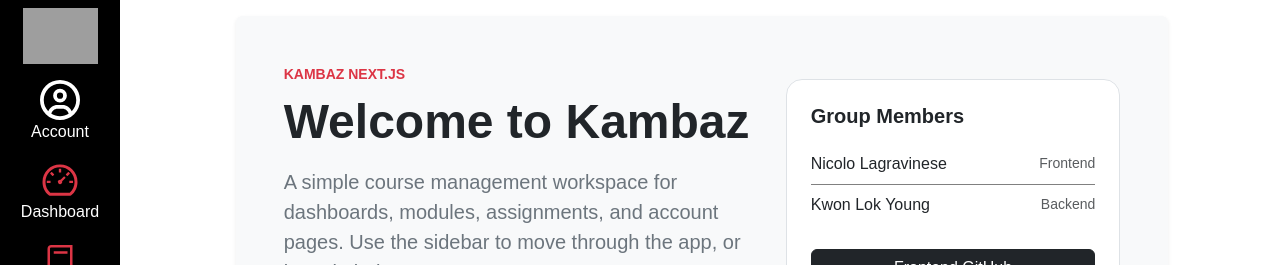
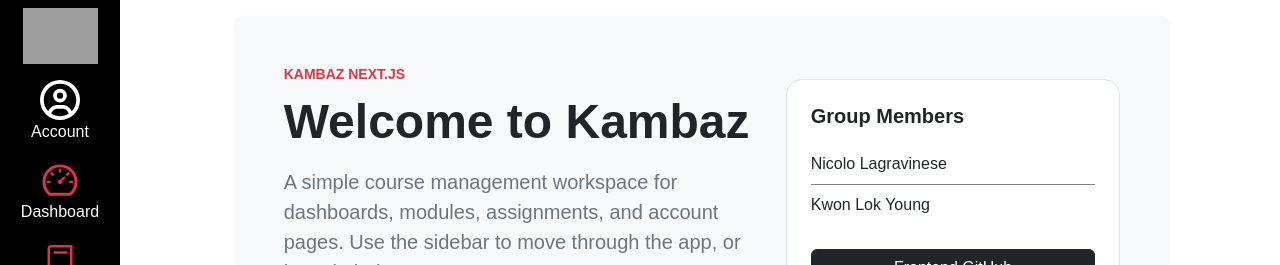
Before and after one commit to Kwon-exe/kambaz-next-js, a Next.js app: page / in a window 1280 px wide. Shown: the top 265 px of the page. Built offline with nearby package versions, Linux system fonts and the light colour scheme; no server answers; grey boxes are pictures that could not be loaded.

Commit message:
fixed landing page

```diff
--- a/app/(kambaz)/page.tsx
+++ b/app/(kambaz)/page.tsx
@@ -35,11 +35,9 @@ export default function Kambaz() {
                     <ul className="list-group list-group-flush mb-4">
                       <li className="list-group-item px-0 d-flex justify-content-between align-items-center">
                         <span>Nicolo Lagravinese</span>
-                        <span className="text-muted small">Frontend</span>
                       </li>
                       <li className="list-group-item px-0 d-flex justify-content-between align-items-center">
                         <span>Kwon Lok Young</span>
-                        <span className="text-muted small">Backend</span>
                       </li>
                     </ul>
 
```
Also changed, not shown: 1 other file (tests, documents, lock files or other folders).
